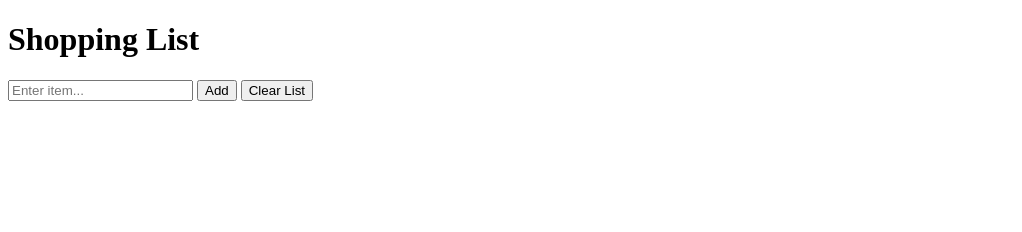
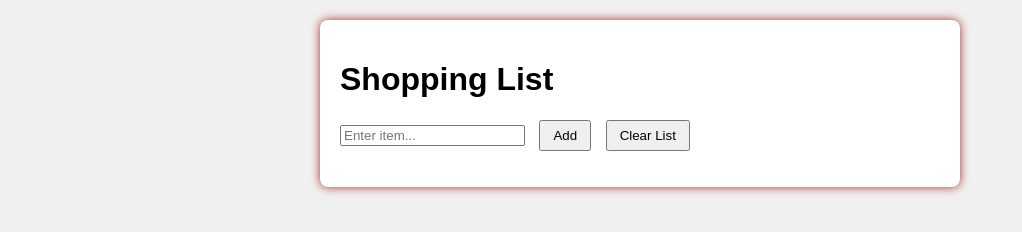
Before and after one commit to blairpeters/code-challenge-2-javascript, a plain HTML site: page index.html in a window 1280 px wide. Shown: the whole page, without its empty margins (0-1022 px from the left). Drawn offline with Linux system fonts and the light colour scheme.

Commit message:
adds css

```diff
--- a/index.html
+++ b/index.html
@@ -4,6 +4,7 @@
     <meta charset="UTF-8" />
     <meta name="viewport" content="width=device-width, initial-scale=1.0" />
     <title>Document</title>
+    <link rel="stylesheet" href="style.css" />
   </head>
   <body>
     <div class="container">
--- a/style.css
+++ b/style.css
@@ -0,0 +1,34 @@
+body {
+  font-family: Arial, sans-serif;
+  background-color: #f0f0f0;
+  margin: 20px;
+}
+
+.container {
+  max-width: 600px;
+  margin: 0 auto;
+  background-color: #fff;
+  padding: 20px;
+  border-radius: 8px;
+  box-shadow: 0 0 10px brown;
+}
+
+ul {
+  list-style-type: none;
+  padding: 0;
+}
+
+li {
+  margin-bottom: 8px;
+}
+
+li.completed {
+  text-decoration: line-through;
+  color: #888;
+}
+
+button {
+  margin-left: 10px;
+  padding: 6px 12px;
+  cursor: pointer;
+}
```
